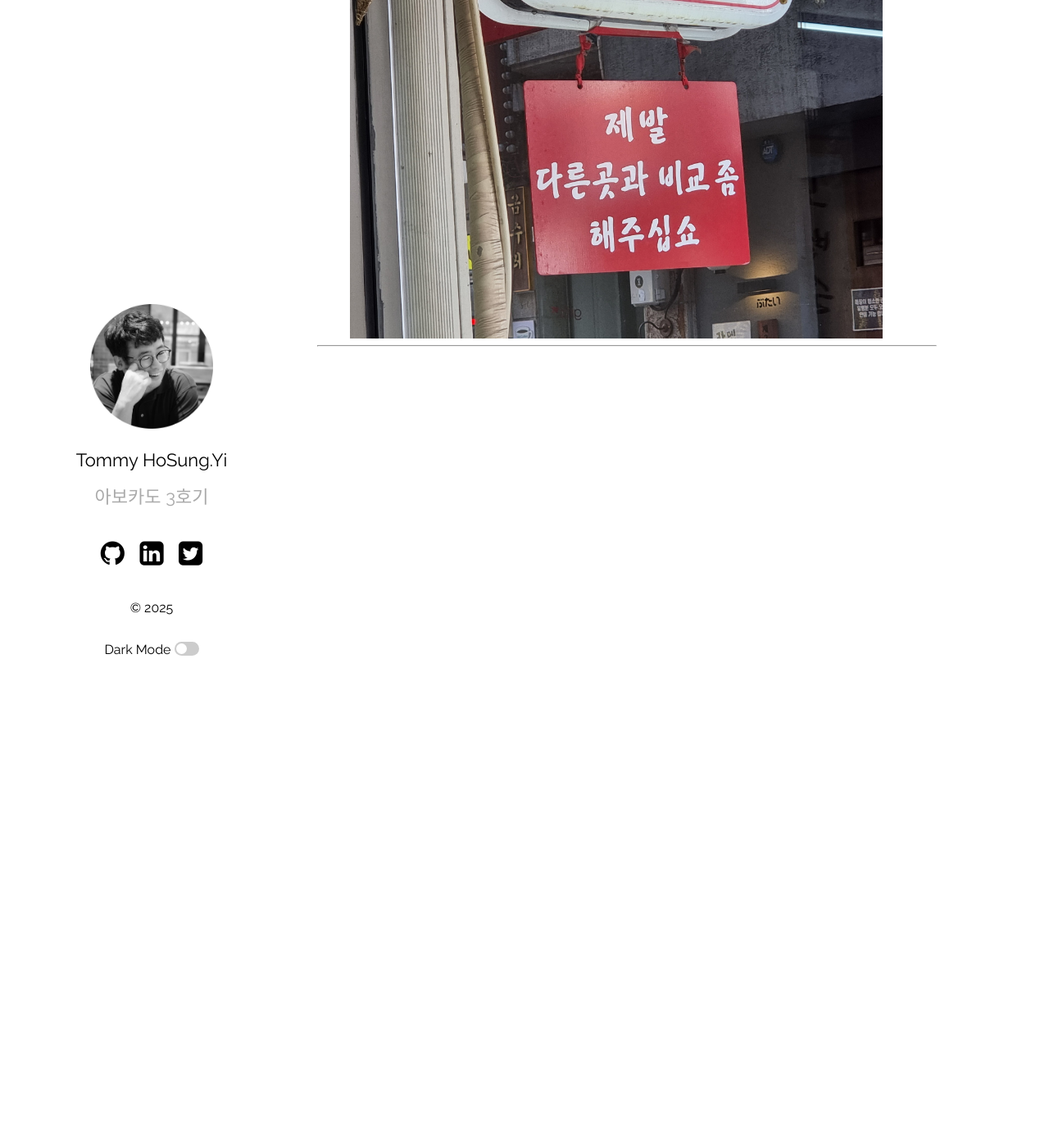
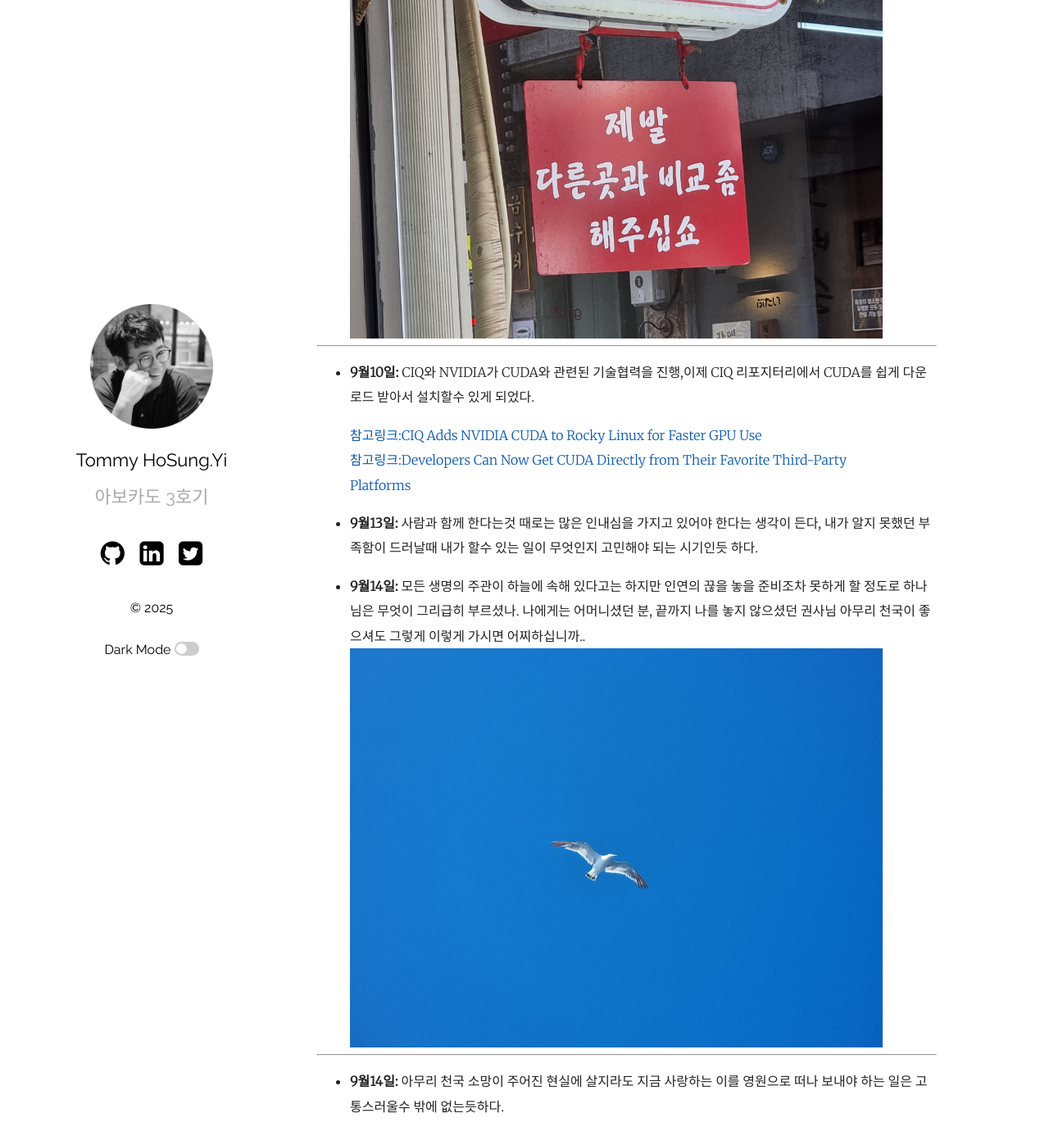
Before and after one commit to hslee77/hslee77.github.io, a Jekyll site: the page built from wiki/memo/2025-08-31-sept.md, in a window 1280 px wide and 1400 px high, scrolled down 2326 px. Shown: the top 1397 px of the window at 82% size. Built offline with Jekyll 4.4.1, drawn with Linux system fonts in a browser that asks for light colours.

Commit message:
20250914 update v1.0

```diff
--- a/wiki/memo/2025-08-31-sept.md
+++ b/wiki/memo/2025-08-31-sept.md
@@ -40,4 +40,19 @@ categories: [Tommy Journey]
 - 자신감과 패기 넘치는 순대국 집을 발견하다./을지로3가 **명품을지순대국**
 <img src="/img/2025life/soondae.jpg" alt="screenshot" align=left width="650"/>
 <div style="clear:both;"></div>
+
 ------------------------------
+
+- **9월10일:** CIQ와 NVIDIA가 CUDA와 관련된 기술협력을 진행,이제 CIQ 리포지터리에서 CUDA를 쉽게 다운로드 받아서 설치할수 있게 되었다.
+
+> [참고링크:CIQ Adds NVIDIA CUDA to Rocky Linux for Faster GPU Use ](https://hostingjournalist.com/news/ciq-adds-nvidia-cuda-to-rocky-linux-for-faster-gpu-use?utm_source=dlvr.it&utm_medium=linkedin)<br>
+[참고링크:Developers Can Now Get CUDA Directly from Their Favorite Third-Party Platforms](https://developer.nvidia.com/blog/developers-can-now-get-cuda-directly-from-their-favorite-third-party-platforms/)
+
+- **9월13일:** 사람과 함께 한다는것 때로는 많은 인내심을 가지고 있어야 한다는 생각이 든다, 내가 알지 못했던 부족함이 드러날때 내가 할수 있는 일이 무엇인지 고민해야 되는 시기인듯 하다.
+
+- **9월14일:** 모든 생명의 주관이 하늘에 속해 있다고는 하지만 인연의 끊을 놓을 준비조차 못하게 할 정도로 하나님은 무엇이 그리급히 부르셨나. 나에게는 어머니셨던 분, 끝까지 나를 놓지 않으셨던 권사님 아무리 천국이 좋으셔도 그렇게 이렇게 가시면 어찌하십니까..
+<img src="/img/2025life/seagull.jpg" alt="screenshot" align=left width="650"/>
+<div style="clear:both;"></div>
+
+------------------------------
+- **9월14일:** 아무리 천국 소망이 주어진 현실에 살지라도 지금 사랑하는 이를 영원으로 떠나 보내야 하는 일은 고통스러울수 밖에 없는듯하다.
```
Also changed, not shown: _posts/2025-07-24-CIQ.md (+1 -0 lines), wiki/linux/2025-09-08-ascender.md (added, +13 -0 lines), img/2025life/seagull.jpg (added).
